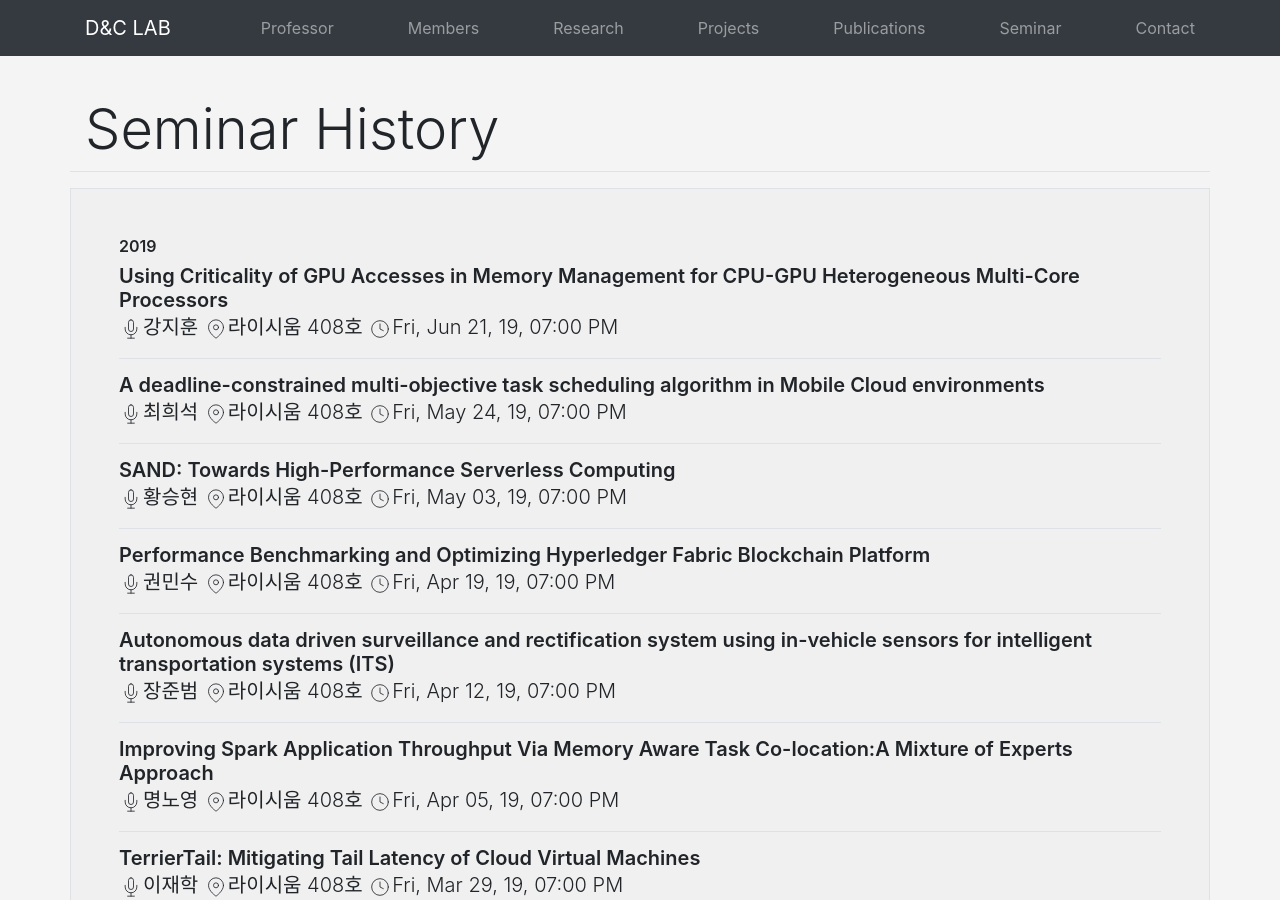
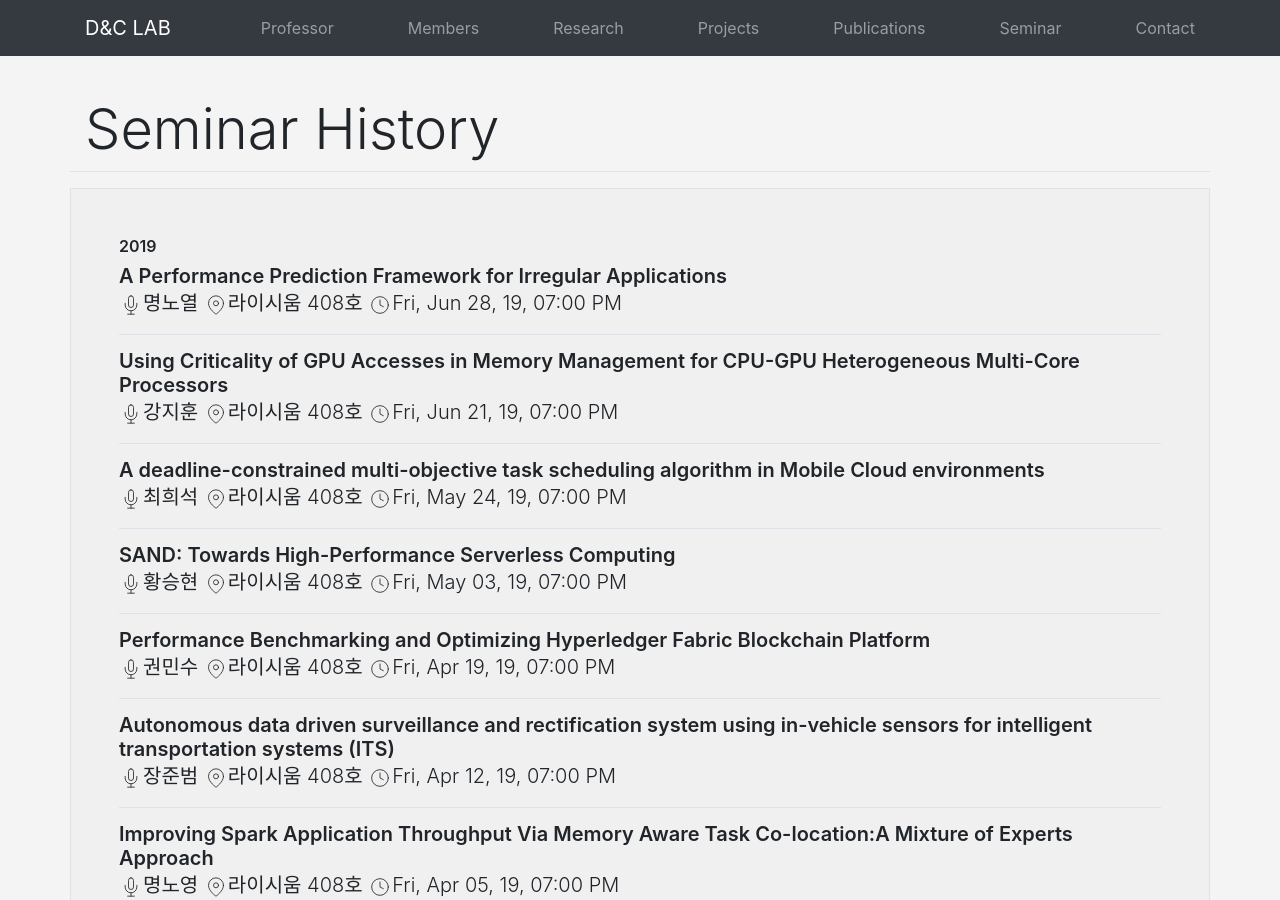
Before and after one commit to KU-Cloud/ku-cloud.github.io, a Jekyll site: the page built from seminar history.html, in a window 1280 px wide and 900 px high. Built offline with Jekyll 4.4.1, drawn with Linux system fonts in a browser that asks for light colours.

Commit message:
Update seminars.yaml

```diff
--- a/_data/seminars.yaml
+++ b/_data/seminars.yaml
@@ -575,3 +575,7 @@
   date: 2019-06-21T19:00:00.000+0900
   speacker: 강지훈
   location: 라이시움 408호
+- title: 'A Performance Prediction Framework for Irregular Applications'
+  date: 2019-06-28T19:00:00.000+0900
+  speacker: 명노열
+  location: 라이시움 408호
```
